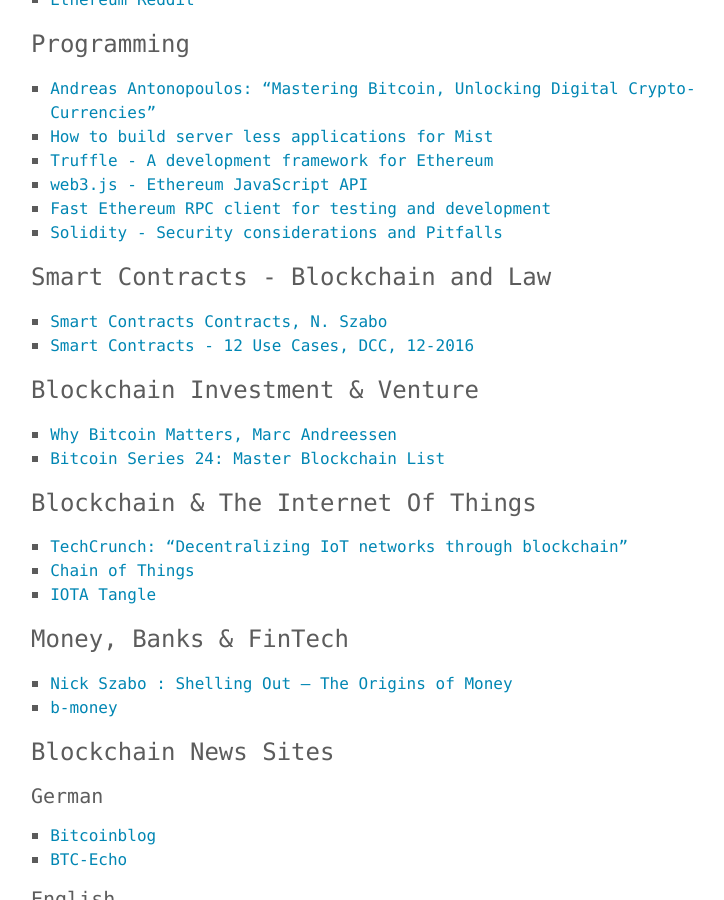
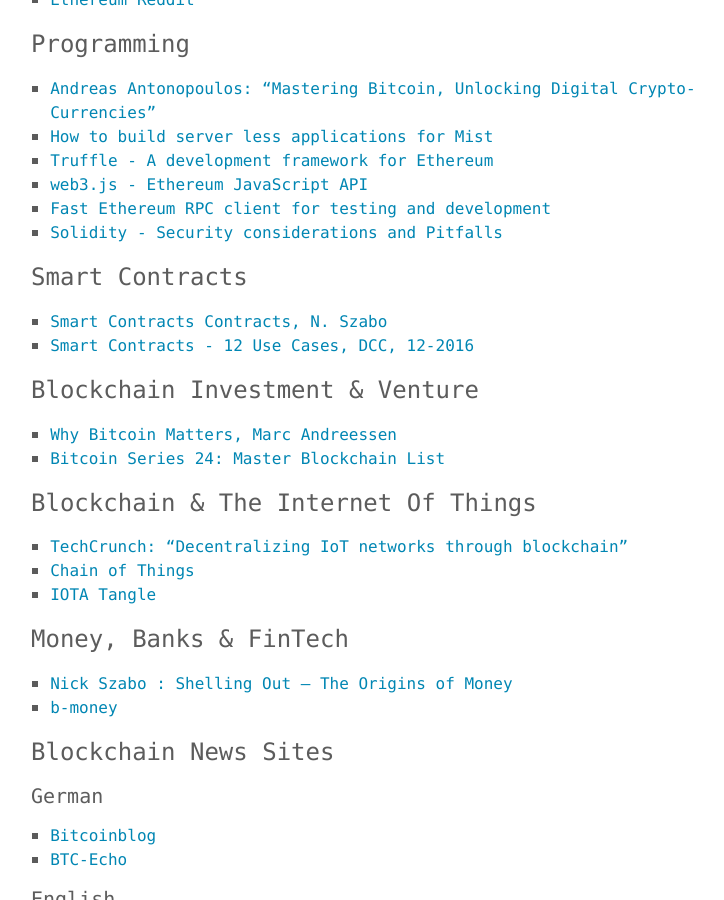
Before and after one commit to blocklab/site, a Jekyll site: the page built from links.md, in a window 1280 px wide and 900 px high, scrolled down 954 px. Shown: the whole window, without its empty margins (233-957 px from the left). Built offline with Jekyll 4.4.1, drawn with Linux system fonts in a browser that asks for light colours.

Commit message:
Update links.md

```diff
--- a/links.md
+++ b/links.md
@@ -29,7 +29,7 @@ permalink: /links/
 * [Fast Ethereum RPC client for testing and development](https://github.com/ethereumjs/testrpc)
 * [Solidity - Security considerations and Pitfalls](http://solidity.readthedocs.io/en/develop/security-considerations.html#pitfalls)
 
-### Smart Contracts - Blockchain and Law
+### Smart Contracts
 * [Smart Contracts Contracts, N. Szabo](http://szabo.best.vwh.net/smart_contracts_idea.html)
 * [Smart Contracts - 12 Use Cases, DCC, 12-2016](http://www.digitalchamber.org/smartcontracts.html)
 
```
